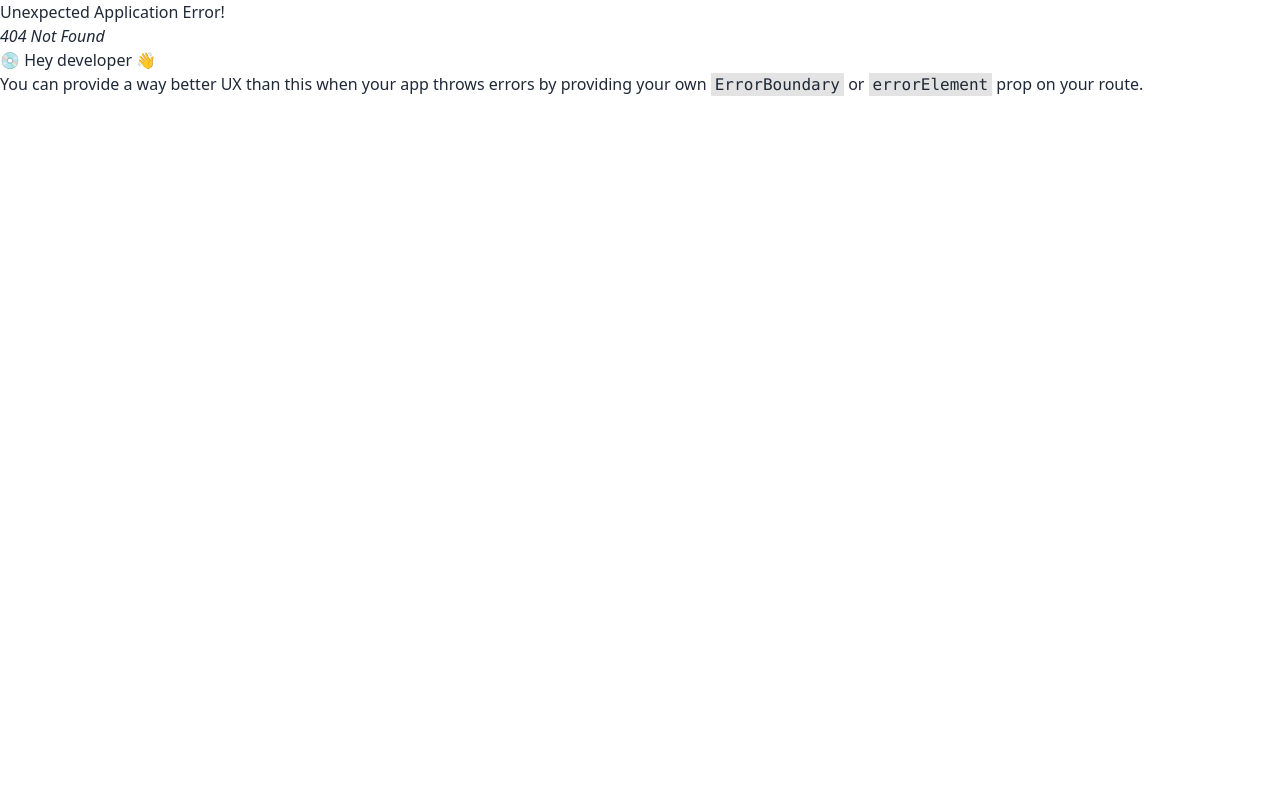
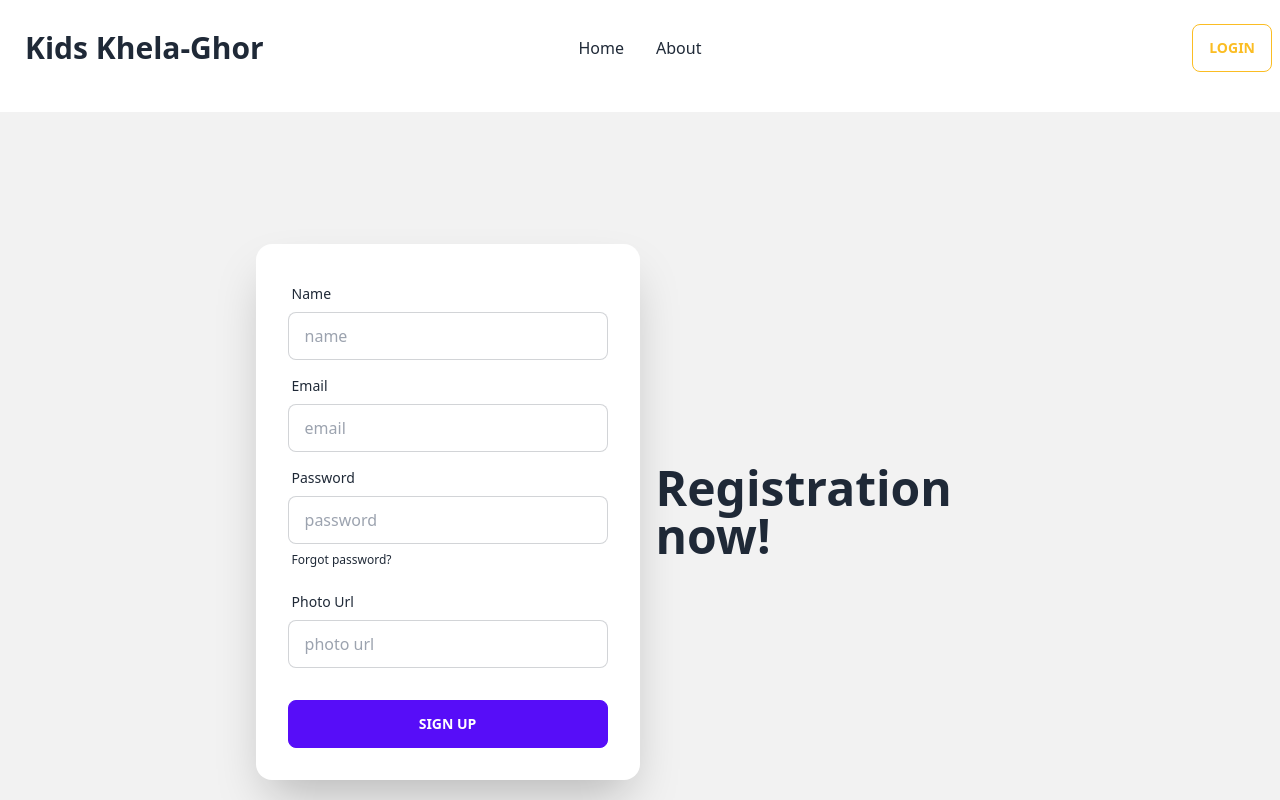
Before and after one commit to TanvirAhmed41/kids-khela-ghor-clinet, a React (Vite) app: page /signup in a window 1280 px wide. Before the commit this address had no page. Shown: the top 800 px of the page. Built offline with nearby package versions, Linux system fonts and the light colour scheme.

Commit message:
Login and Registration done

```diff
--- /dev/null
+++ b/src/AuthProvider/AuthProvider.jsx
@@ -0,0 +1,34 @@
+import { createContext, useState } from "react";
+import { getAuth, createUserWithEmailAndPassword ,signInWithEmailAndPassword} from "firebase/auth";
+import app from "../firebase/firebase.config";
+
+const auth = getAuth(app);
+export  const AuthContext = createContext(null);
+
+const AuthProvider = ({children}) => {
+
+    const [loading,setLoading] = useState(true)
+
+    const handleSignUp =(email,password)=>{
+        setLoading(true)
+        return createUserWithEmailAndPassword(auth,email,password)
+    }
+    const handleLogin = (email,password)=>{
+        setLoading(true)
+        return  signInWithEmailAndPassword(auth,email,password)
+    }
+    const authInfo ={
+        handleLogin,
+        handleSignUp,
+        loading
+    }
+    return (
+        <AuthContext.Provider value={authInfo}>
+            {
+                children
+            }
+        </AuthContext.Provider>
+    );
+};
+
+export default AuthProvider;
--- a/src/Home/AllToys/AllToys.jsx
+++ b/src/Home/AllToys/AllToys.jsx
@@ -1,9 +1,12 @@
+import { useLoaderData } from "react-router-dom";
 
 
 const AllToys = () => {
+    const animalToys = useLoaderData();
+    console.log(animalToys);
     return (
         <div>
-
+            <h2>this is all page </h2>
         </div>
     );
 };
--- a/src/Layout/Main.jsx
+++ b/src/Layout/Main.jsx
@@ -4,7 +4,7 @@ import Footer from "../Shared/Footer";
 
 const Main = () => {
     return (
-        <div>
+        <div className="container mx-auto">
             <Navbar></Navbar>
             <Outlet></Outlet>
             <Footer></Footer>
--- a/src/Routes/Routes.jsx
+++ b/src/Routes/Routes.jsx
@@ -2,6 +2,8 @@ import { createBrowserRouter } from "react-router-dom";
 import Main from "../Layout/Main";
 import Home from "../Home/Home/Home";
 import AllToys from "../Home/AllToys/AllToys";
+import LogIn from "../Shared/LogIn";
+import Registration from "../Shared/Registration";
 
 const router = createBrowserRouter([
     {
@@ -14,7 +16,16 @@ const router = createBrowserRouter([
         },
         {
             path:'allToys',
-            element:<AllToys></AllToys>
+            element:<AllToys></AllToys>,
+            loader:()=>fetch('http://localhost:5000/allToys')
+        },
+        {
+          path:'login',
+          element:<LogIn></LogIn>
+        },
+        {
+          path: 'signup',
+          element:<Registration></Registration>
         }
       ]
 
--- /dev/null
+++ b/src/Shared/LogIn.jsx
@@ -0,0 +1,69 @@
+import { useContext } from "react";
+import { AuthContext } from "../AuthProvider/AuthProvider";
+
+const LogIn = () => {
+    const {handleLogin} = useContext(AuthContext)
+  const createLogin = (event) => {
+    event.preventDefault();
+
+    const form = event.target;
+    const email = form.email.value;
+    const password = form.password.value;
+    console.log(email, password);
+    handleLogin(email, password)
+      .then((result) => {
+        const loggedUser = result.user;
+        console.log(loggedUser);
+        form.reset();
+      })
+      .then((error) => {
+        console.error(error);
+      });
+  };
+  return (
+    <form onSubmit={createLogin}>
+      <div className="hero min-h-screen bg-base-200">
+        <div className="hero-content flex-col lg:flex-row-reverse">
+          <div className="text-center lg:text-left">
+            <h1 className="text-5xl font-bold">Login now!</h1>
+          </div>
+          <div className="card flex-shrink-0 w-full max-w-sm shadow-2xl bg-base-100">
+            <div className="card-body">
+              <div className="form-control">
+                <label className="label">
+                  <span className="label-text">Email</span>
+                </label>
+                <input
+                  type="email"
+                  name="email"
+                  placeholder="email"
+                  className="input input-bordered"
+                />
+              </div>
+              <div className="form-control">
+                <label className="label">
+                  <span className="label-text">Password</span>
+                </label>
+                <input
+                  type="password"
+                  name="password"
+                  placeholder="password"
+                  className="input input-bordered"
+                />
+              </div>
+              <div className="form-control mt-6">
+                <input
+                  type="submit"
+                  value="login"
+                  className="btn btn-primary"
+                ></input>
+              </div>
+            </div>
+          </div>
+        </div>
+      </div>
+    </form>
+  );
+};
+
+export default LogIn;
--- a/src/Shared/Navbar.jsx
+++ b/src/Shared/Navbar.jsx
@@ -23,7 +23,7 @@ const Navbar = () => {
                     </ul>
                 </div>
                 <Link to='/' className="btn btn-ghost normal-case text-xl">
-                    <h2 className="text-3xl">Kids Zone Bd Ltd.</h2>
+                    <h2 className="text-3xl">Kids Khela-Ghor</h2>
                 </Link>
             </div>
             <div className="navbar-center hidden lg:flex">
--- /dev/null
+++ b/src/Shared/Registration.jsx
@@ -0,0 +1,98 @@
+import { useContext } from "react";
+import { AuthContext } from "../AuthProvider/AuthProvider";
+
+
+const Registration = () => {
+    const {handleSignUp } = useContext(AuthContext)
+    const createSignUp = (event) =>{
+        event.preventDefault();
+    const form = event.target;
+    const name = form.name.value;
+    const email = form.email.value;
+    const password = form.password.value;
+    const photo = form.photo.value;
+    console.log(name,email,password,photo);
+    handleSignUp(email, password)
+    .then((result) => {
+      const loggedUser = result.user;
+      console.log(loggedUser);
+
+      form.reset();
+    })
+    .then((error) => {
+      console.error(error);
+    });
+    }
+
+
+    return (
+        <form onSubmit={createSignUp}>
+             <div className="hero min-h-screen bg-base-200">
+        <div className="hero-content flex-col lg:flex-row-reverse">
+          <div className="text-center lg:text-left">
+            <h1 className="text-5xl font-bold">Registration now!</h1>
+          </div>
+          <div className="card flex-shrink-0 w-full max-w-sm shadow-2xl bg-base-100">
+            <div className="card-body">
+              <div className="form-control">
+                <label className="label">
+                  <span className="label-text">Name</span>
+                </label>
+                <input
+                  type="name"
+                  name ="name"
+                  placeholder="name"
+                  className="input input-bordered"
+                />
+              </div>
+              <div className="form-control">
+                <label className="label">
+                  <span className="label-text">Email</span>
+                </label>
+                <input
+                  type="email"
+                  name ="email"
+                  placeholder="email"
+                  className="input input-bordered"
+                />
+              </div>
+              <div className="form-control">
+                <label className="label">
+                  <span className="label-text">Password</span>
+                </label>
+                <input
+                  type="password"
+                    name="password"
+                  placeholder="password"
+                  className="input input-bordered"
+                />
+                <label className="label">
+                  <a href="#" className="label-text-alt link link-hover">
+                    Forgot password?
+                  </a>
+                </label>
+              </div>
+              <div className="form-control">
+                <label className="label">
+                  <span className="label-text">Photo Url</span>
+                </label>
+                <input
+                  type="photo"
+                    name="photo"
+                  placeholder="photo url"
+                  className="input input-bordered"
+                />
+
+              </div>
+              <div className="form-control mt-6">
+                <input type="submit" value="Sign Up" className="btn btn-primary"></input>
+              </div>
+            </div>
+          </div>
+        </div>
+      </div>
+        </form>
+    );
+};
+
+export default Registration;
--- /dev/null
+++ b/src/firebase/firebase.config.js
@@ -0,0 +1,18 @@
+// Import the functions you need from the SDKs you need
+import { initializeApp } from "firebase/app";
+// TODO: Add SDKs for Firebase products that you want to use
+// https://firebase.google.com/docs/web/setup#available-libraries
+
+// Your web app's Firebase configuration
+const firebaseConfig = {
+  apiKey: "AIzaSyB019eORaq9FwR9Ttqj53BXF8HgGpHa2Co",
+  authDomain: "kids-khelaghor.firebaseapp.com",
+  projectId: "kids-khelaghor",
+  storageBucket: "kids-khelaghor.appspot.com",
+  messagingSenderId: "244928356141",
+  appId: "1:244928356141:web:56cf9ae7667e3e2a12fda4"
+};
+
+// Initialize Firebase
+const app = initializeApp(firebaseConfig);
+export default app;
--- a/src/main.jsx
+++ b/src/main.jsx
@@ -4,9 +4,10 @@ import ReactDOM from 'react-dom/client'
 import './index.css'
 import { RouterProvider } from 'react-router-dom'
 import router from './Routes/Routes.jsx'
+import AuthProvider from './AuthProvider/AuthProvider'
 
 ReactDOM.createRoot(document.getElementById('root')).render(
   <React.StrictMode>
-    <RouterProvider router={router} />
+    <AuthProvider><RouterProvider router={router} /></AuthProvider>
   </React.StrictMode>,
 )
```
